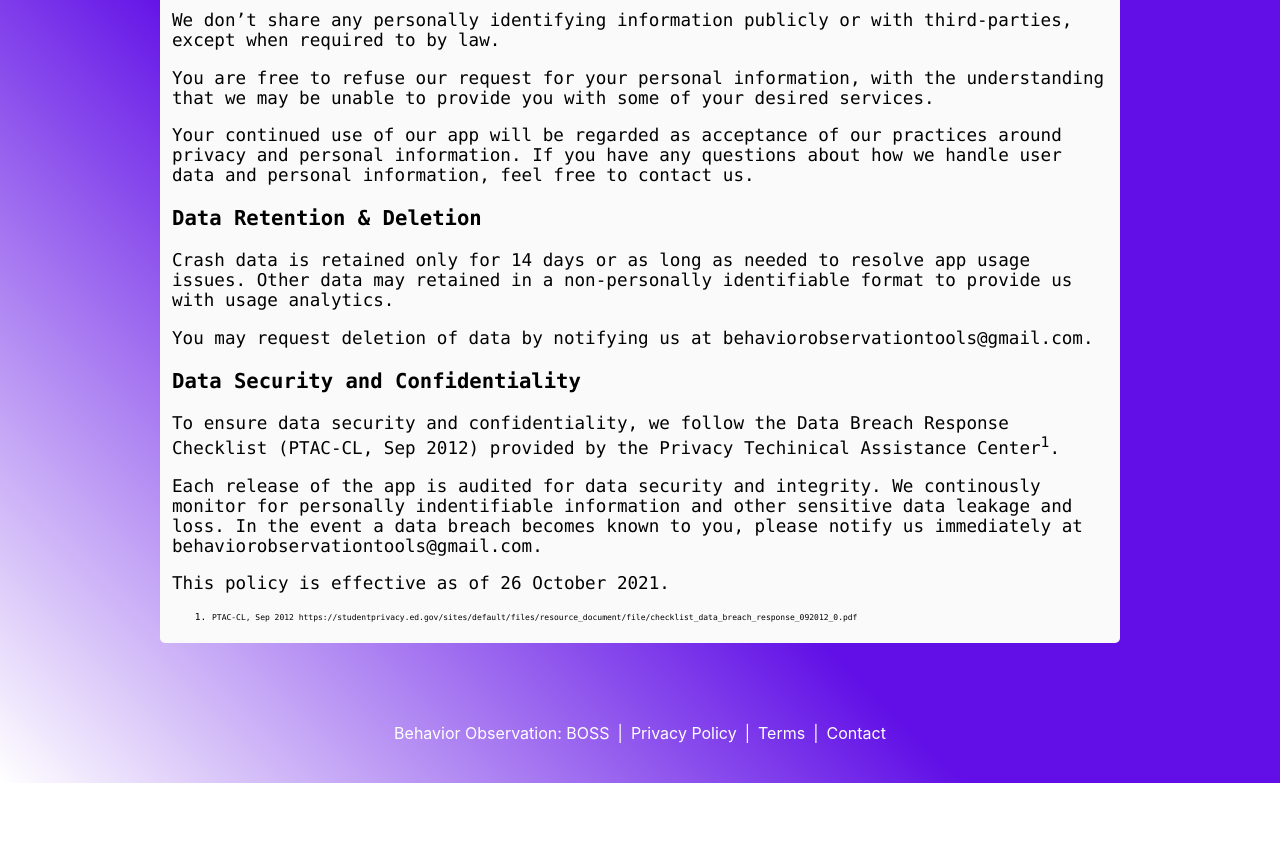
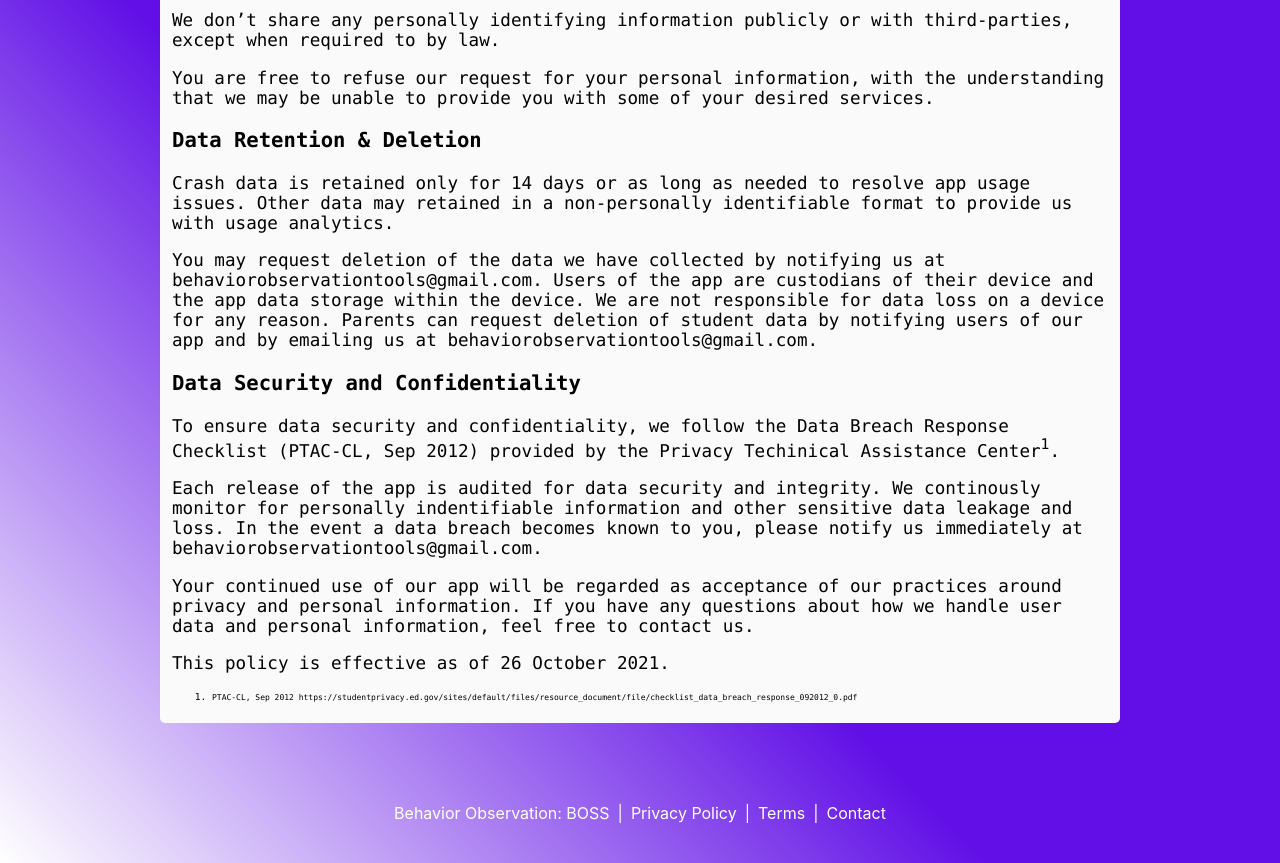
Before and after one commit to adeubank/www.behaviorobservationtools.com, a Next.js app: page /privacy in a window 1280 px wide. Shown: the part 860-1723 px from the top of the page. Before the commit the page ends 1643 px from the top, so only its background shows below. Built offline with nearby package versions, Linux system fonts and the light colour scheme.

Commit message:
note about student data deletion

```diff
--- a/pages/privacy.js
+++ b/pages/privacy.js
@@ -34,19 +34,19 @@
 
         <p>You are free to refuse our request for your personal information, with the understanding that we may be unable to provide you with some of your desired services.</p>
 
-        <p>Your continued use of our app will be regarded as acceptance of our practices around privacy and personal information. If you have any questions about how we handle user data and personal information, feel free to contact us.</p>
-
         <h3>Data Retention & Deletion</h3>
 
         <p>Crash data is retained only for 14 days or as long as needed to resolve app usage issues. Other data may retained in a non-personally identifiable format to provide us with usage analytics.</p>
 
-        <p>You may request deletion of data by notifying us at behaviorobservationtools@gmail.com.</p>
+        <p>You may request deletion of the data we have collected by notifying us at behaviorobservationtools@gmail.com. Users of the app are custodians of their device and the app data storage within the device. We are not responsible for data loss on a device for any reason. Parents can request deletion of student data by notifying users of our app and by emailing us at behaviorobservationtools@gmail.com.</p>
 
         <h3>Data Security and Confidentiality</h3>
 
         <p>To ensure data security and confidentiality, we follow the <a target="_blank" href="https://studentprivacy.ed.gov/sites/default/files/resource_document/file/checklist_data_breach_response_092012_0.pdf" rel="nofollow">Data Breach Response Checklist (PTAC-CL, Sep 2012) provided by the Privacy Techinical Assistance Center</a><a href="1"><sup>1</sup></a>.</p>
 
         <p>Each release of the app is audited for data security and integrity. We continously monitor for personally indentifiable information and other sensitive data leakage and loss. In the event a data breach becomes known to you, please notify us immediately at behaviorobservationtools@gmail.com.</p>
+
+        <p>Your continued use of our app will be regarded as acceptance of our practices around privacy and personal information. If you have any questions about how we handle user data and personal information, feel free to contact us.</p>
 
         <p>This policy is effective as of 26 October 2021.</p>
 
```
